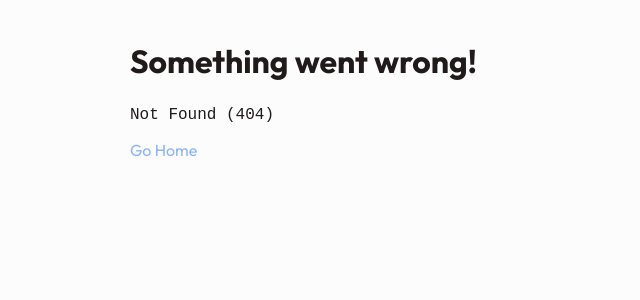
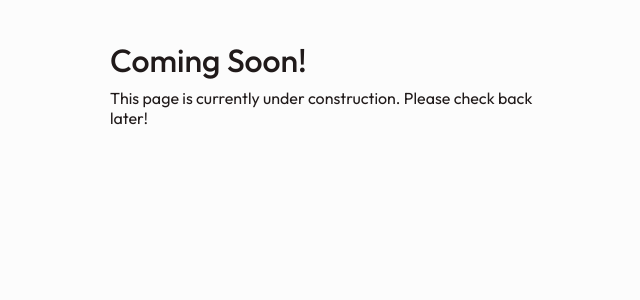
Before and after one commit to ElclarkKuhu/elclark-v3, a SvelteKit app: page /blog in a window 1280 px wide. Before the commit this address had no page. Shown: the top 300 px of the page, without its empty margins (306-946 px from the left). Built offline with nearby package versions, Linux system fonts and the light colour scheme.

Commit message:
coming soon

```diff
--- a/src/components/card.svelte
+++ b/src/components/card.svelte
@@ -2,7 +2,7 @@
 	import dayjs from 'dayjs'
 	import ripple from '$lib/ripple.js'
 
-	export let href = '/'
+	export let href = '/blog/why-rebuild-again'
 	// export let type = 'blog'
 
 	export let image = 'https://elclark.my.id/images/elclark.png'
--- /dev/null
+++ b/src/routes/blog/+page.svelte
@@ -0,0 +1,22 @@
+<div class="container">
+	<main>
+		<h1>Coming Soon!</h1>
+		<p>This page is currently under construction. Please check back later!</p>
+	</main>
+</div>
+
+<style>
+	main {
+		margin: 2.5rem 0;
+	}
+
+	h1 {
+		font-size: 2rem;
+		font-weight: 500;
+		margin: 0.5rem 0;
+	}
+
+	p {
+		margin: 0.5rem 0;
+	}
+</style>
--- /dev/null
+++ b/src/routes/blog/[slug]/+server.js
@@ -0,0 +1,5 @@
+import { redirect } from '@sveltejs/kit'
+
+export function GET() {
+	throw redirect(301, '/blog/')
+}
```
